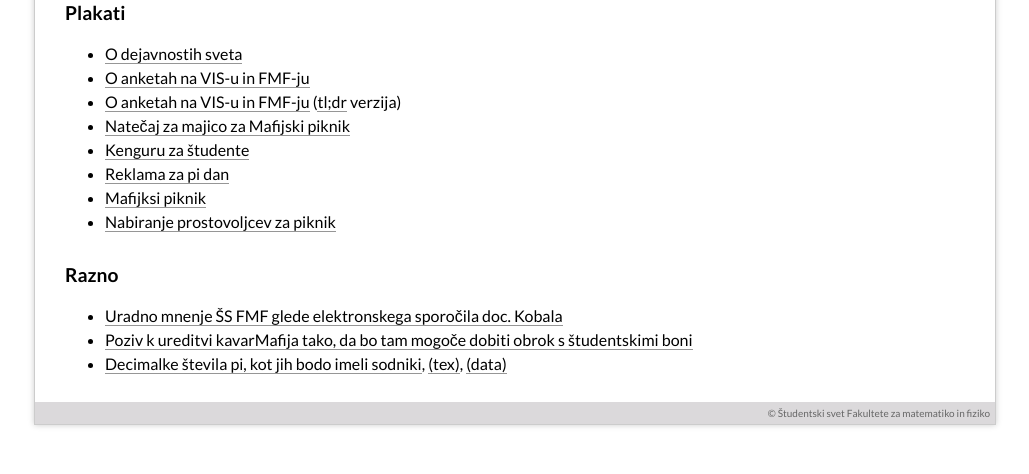
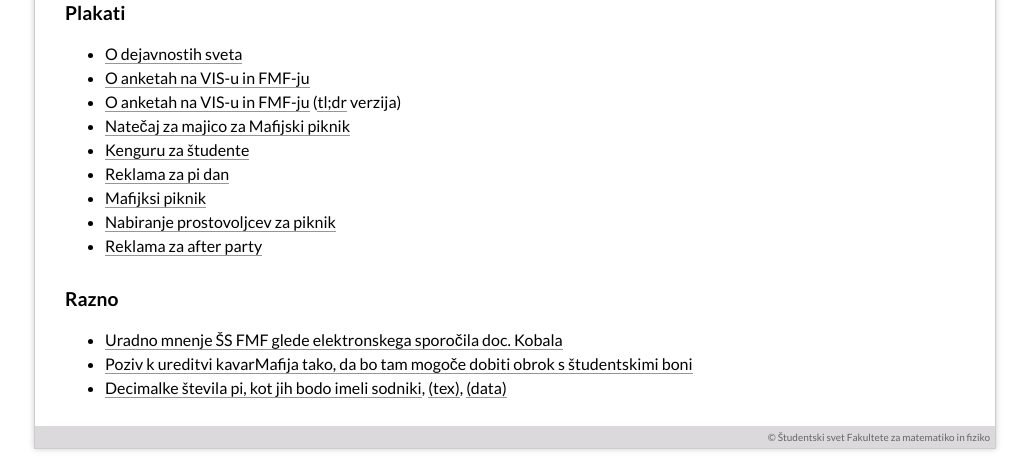
Before and after one commit to FMF-studenti/studentski-svet, a PHP site: page /legal in a window 1280 px wide. Shown: the part 878-1352 px from the top of the page, without its empty margins (125-1154 px from the left). Before the commit the page ends 1305 px from the top, so only its background shows below. Run offline with PHP 8.4, Linux system fonts and the light colour scheme.

Commit message:
Plakat za after party.

```diff
--- a/legal.php
+++ b/legal.php
@@ -58,8 +58,8 @@
   <li><a href="/dokumenti/plakati/pi_dan.pdf">Reklama za pi dan</a></li>
   <li><a href="/dokumenti/plakati/mafijski_piknik.pdf">Mafijksi piknik</a></li>
   <li><a href="/dokumenti/plakati/mafijski_piknik_prostovoljci.pdf">Nabiranje prostovoljcev za piknik</a></li>
+  <li><a href="/dokumenti/plakati/mafijski_piknik_after.pdf">Reklama za after party</a></li>
 </ul>
-
 
 <h2>Razno</h2>
 <ul>
```
Also changed, not shown: 1 other file.
